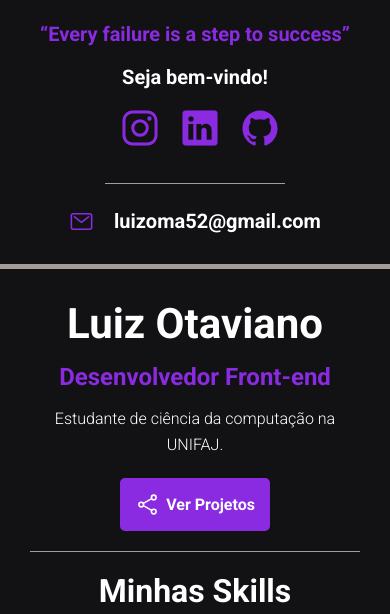
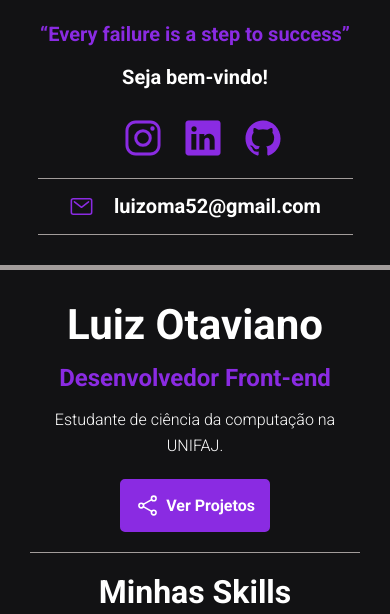
Before and after one commit to LuizOtaviano/LuizOtaviano.github.io, a plain HTML site: page index.html in a window 390 px wide. Shown: the part 252-866 px from the top of the page. Drawn offline with nearby package versions, Linux system fonts and the light colour scheme.

Commit message:
Bug fix
imagem de perfil alterada, botão do linkedin que retornava erro 404 foi corrigido e ajustes de desing no email

```diff
--- a/css/syles.css
+++ b/css/syles.css
@@ -82,9 +82,11 @@
   font-size: 40px;
 }
 
-#social-container li:hover {
-  transform: translate(-3px, -3px);
-  transition: transform .5s;
+@media (min-width: 768px) {
+  #social-container li:hover {
+    transform: translate(-3px, -3px);
+    transition: transform .5s;
+  }
 }
 
 #email-container {
@@ -215,8 +217,25 @@
     align-items: center;
   }
 
-  #social-container  li{
-    padding: 0px 15px;
+  #social-container{
+    padding: 10px 15px;
+    margin-bottom: 15px;
+    width: 90%;
+  }
+
+  #social-container li {
+    padding-left: 15px;
+  }
+
+  #social-container li[disabled]:hover {
+    transform: translate(-3px, -3px);
+    transition: transform .5s;
+  }
+
+  #email-container {
+    border-bottom: 1px solid var(--border-color);
+    width: 90%;
+    padding-bottom: 15px;
   }
 
   #about-container {
--- a/index.html
+++ b/index.html
@@ -22,7 +22,7 @@
       <p id="welcome-text">Seja bem-vindo!</p><br>
       <ul id="social-container">
         <li><a href="https://www.instagram.com/luizera_35" target="_blank" rel="external"><ion-icon name="logo-instagram"></ion-icon></a></li>
-        <li><a href="www.linkedin.com/in/luiz-otaviano" target="_blank" rel="external"><ion-icon name="logo-linkedin"></ion-icon></a></li>
+        <li><a href="https://www.linkedin.com/in/luiz-otaviano" target="_blank" rel="external"><ion-icon name="logo-linkedin"></ion-icon></a></li>
         <li><a href="https://github.com/LuizOtaviano" target="_blank" rel="external"><ion-icon name="logo-github"></ion-icon></a></li>
       </ul>
       <div id="email-container">
```
Also changed, not shown: images/foto-perfil.jpg.
